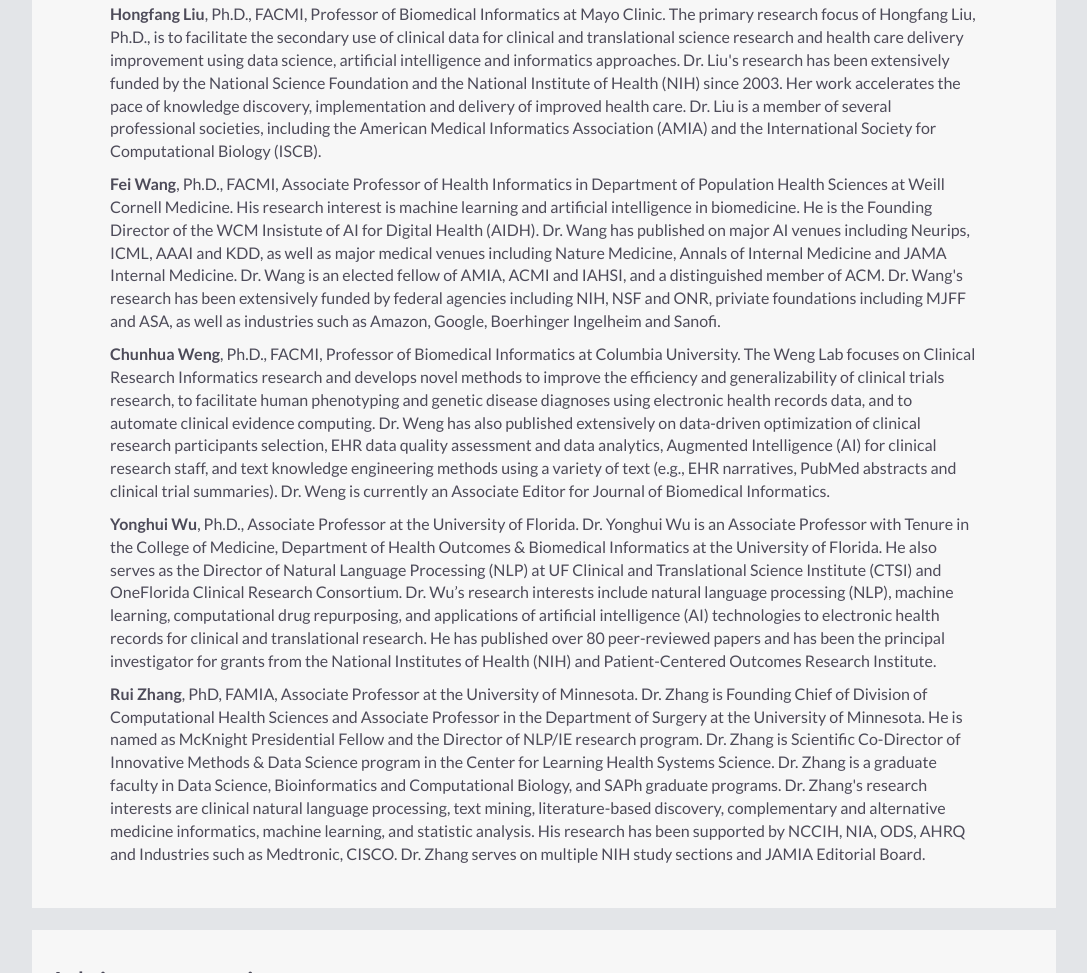
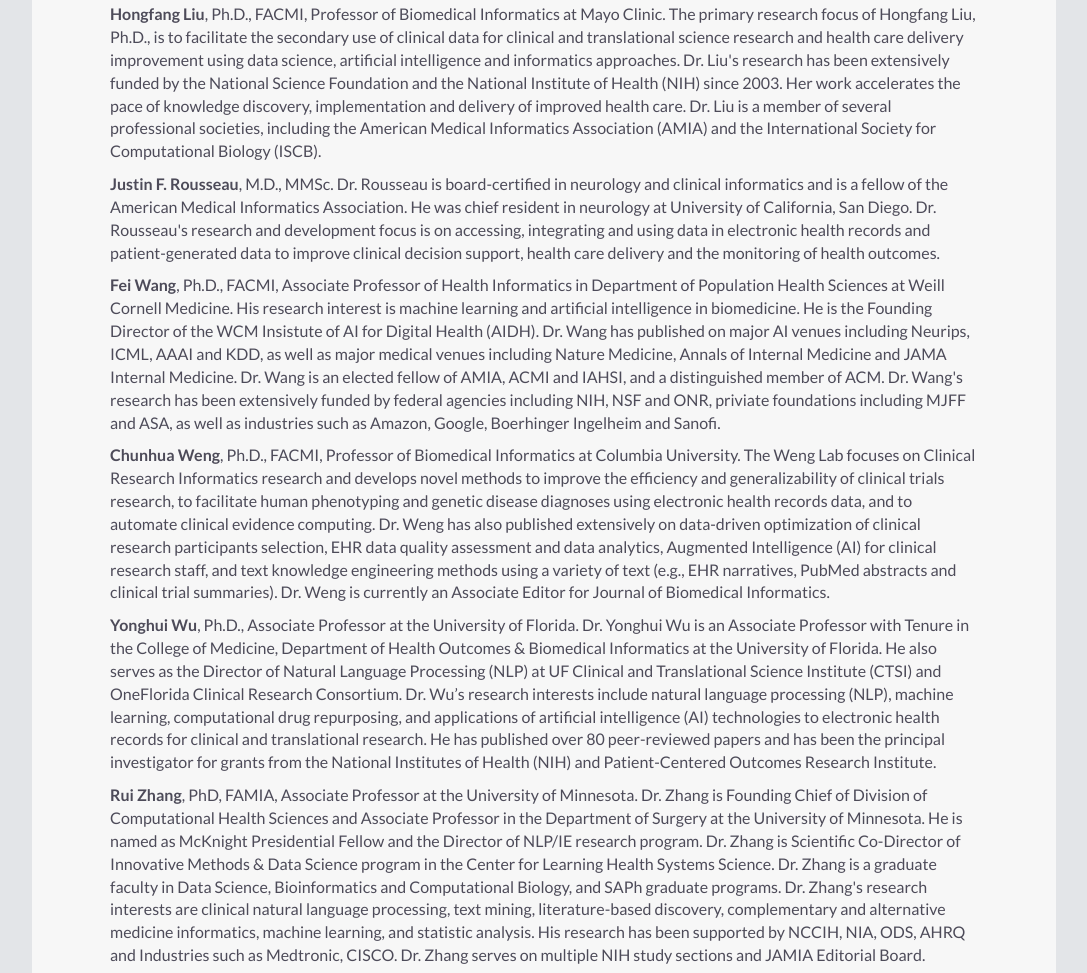
Before and after one commit to bionlplab/2023_ichi_llm, a plain HTML site: page index.html in a window 1280 px wide. Shown: the part 1359-2332 px from the top of the page, without its empty margins (96-1183 px from the left). Drawn offline with nearby package versions, Linux system fonts and the light colour scheme.

Commit message:
Update index.html

```diff
--- a/index.html
+++ b/index.html
@@ -126,6 +126,11 @@
           Dr. Liu is a member of several professional societies, including the American Medical Informatics Association (AMIA) and the International
           Society for Computational Biology (ISCB).</p>
 
+        <p><b>Justin F. Rousseau</b>, M.D., MMSc.
+          Dr. Rousseau is board-certified in neurology and clinical informatics and is a fellow of the American Medical Informatics Association.
+          He was chief resident in neurology at University of California, San Diego.
+          Dr. Rousseau's research and development focus is on accessing, integrating and using data in electronic health records and patient-generated data to improve clinical decision support, health care delivery and the monitoring of health outcomes.</p>
+
         <p><b>Fei Wang</b>, Ph.D., FACMI, Associate Professor of Health Informatics in Department of Population Health Sciences at Weill Cornell Medicine.
         His research interest is machine learning and artificial intelligence in biomedicine.
           He is the Founding Director of the WCM Insistute of AI for Digital Health (AIDH).
```
